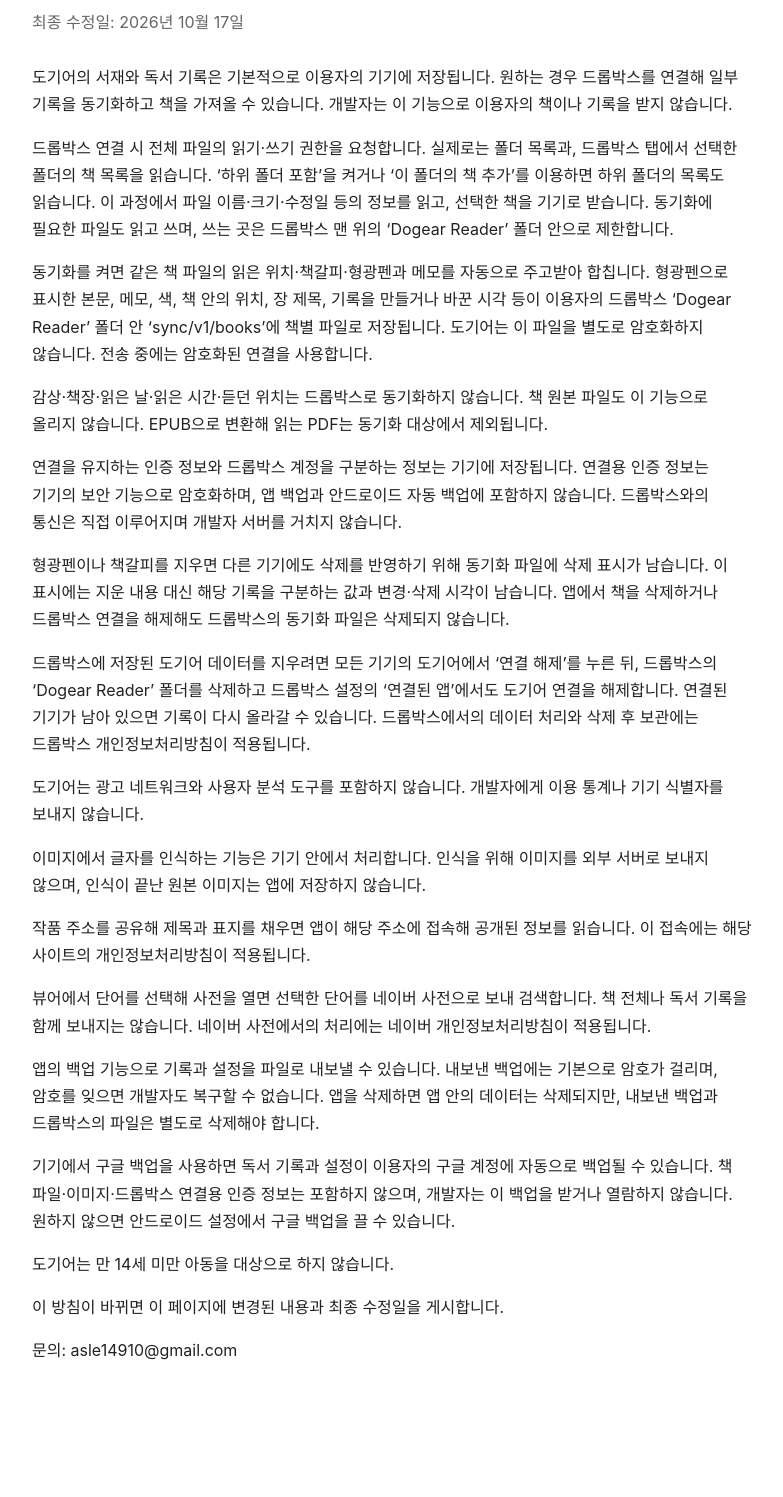
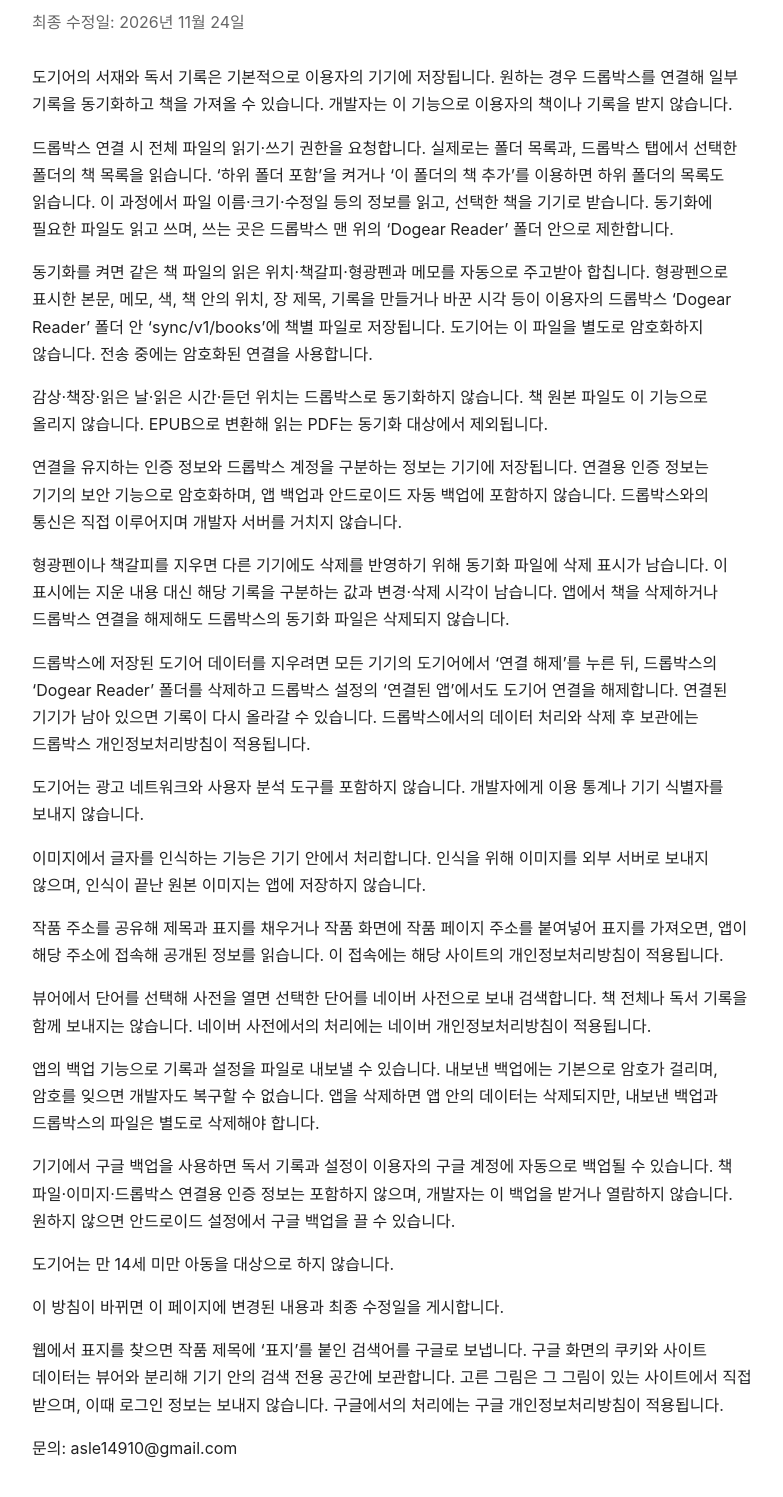
Before and after one commit to asle149/dogear-privacy, a plain HTML site: page index.html in a window 1280 px wide. Shown: the part 111-1608 px from the top of the page, without its empty margins (248-1031 px from the left). Before the commit the page ends 1555 px from the top, so only its background shows below. Drawn offline with Linux system fonts and the light colour scheme.

Commit message:
docs: 표지 가져오기와 웹에서 표지 찾기 안내를 넣는다

```diff
--- a/index.html
+++ b/index.html
@@ -14,7 +14,7 @@
 <body>
 <p><a href="en/" lang="en" hreflang="en">English</a></p>
 <h1>도기어 개인정보처리방침</h1>
-<p class="date">최종 수정일: 2026년 10월 17일</p>
+<p class="date">최종 수정일: 2026년 11월 24일</p>
 
 <p>도기어의 서재와 독서 기록은 기본적으로 이용자의 기기에 저장됩니다. 원하는 경우 드롭박스를 연결해 일부 기록을 동기화하고 책을 가져올 수 있습니다. 개발자는 이 기능으로 이용자의 책이나 기록을 받지 않습니다.</p>
 
@@ -34,7 +34,7 @@
 
 <p>이미지에서 글자를 인식하는 기능은 기기 안에서 처리합니다. 인식을 위해 이미지를 외부 서버로 보내지 않으며, 인식이 끝난 원본 이미지는 앱에 저장하지 않습니다.</p>
 
-<p>작품 주소를 공유해 제목과 표지를 채우면 앱이 해당 주소에 접속해 공개된 정보를 읽습니다. 이 접속에는 해당 사이트의 개인정보처리방침이 적용됩니다.</p>
+<p>작품 주소를 공유해 제목과 표지를 채우거나 작품 화면에 작품 페이지 주소를 붙여넣어 표지를 가져오면, 앱이 해당 주소에 접속해 공개된 정보를 읽습니다. 이 접속에는 해당 사이트의 개인정보처리방침이 적용됩니다.</p>
 
 <p>뷰어에서 단어를 선택해 사전을 열면 선택한 단어를 네이버 사전으로 보내 검색합니다. 책 전체나 독서 기록을 함께 보내지는 않습니다. 네이버 사전에서의 처리에는 네이버 개인정보처리방침이 적용됩니다.</p>
 
@@ -46,6 +46,8 @@
 
 <p>이 방침이 바뀌면 이 페이지에 변경된 내용과 최종 수정일을 게시합니다.</p>
 
+<p>웹에서 표지를 찾으면 작품 제목에 ‘표지’를 붙인 검색어를 구글로 보냅니다. 구글 화면의 쿠키와 사이트 데이터는 뷰어와 분리해 기기 안의 검색 전용 공간에 보관합니다. 고른 그림은 그 그림이 있는 사이트에서 직접 받으며, 이때 로그인 정보는 보내지 않습니다. 구글에서의 처리에는 구글 개인정보처리방침이 적용됩니다.</p>
+
 <p>문의: asle14910@gmail.com</p>
 </body>
 </html>
```
Also changed, not shown: en/index.html (+4 -2 lines).
